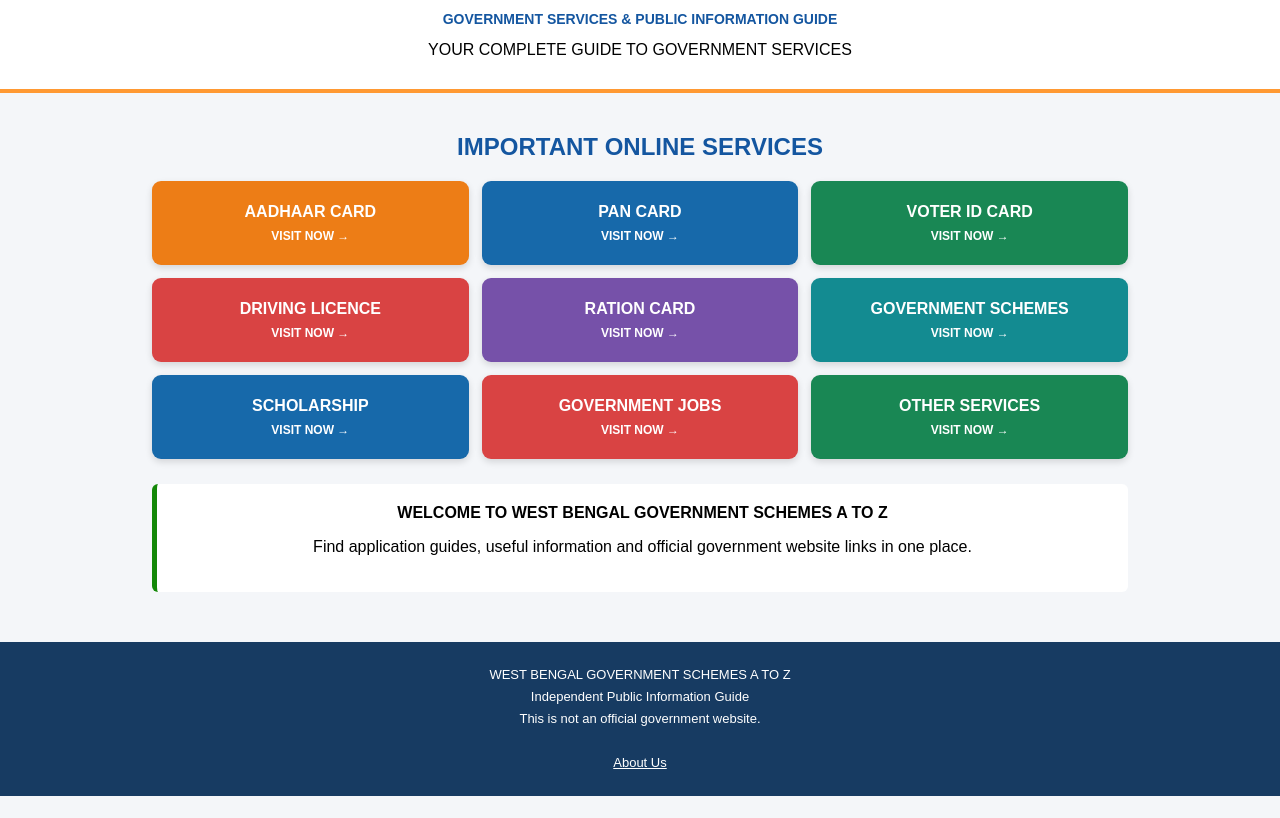
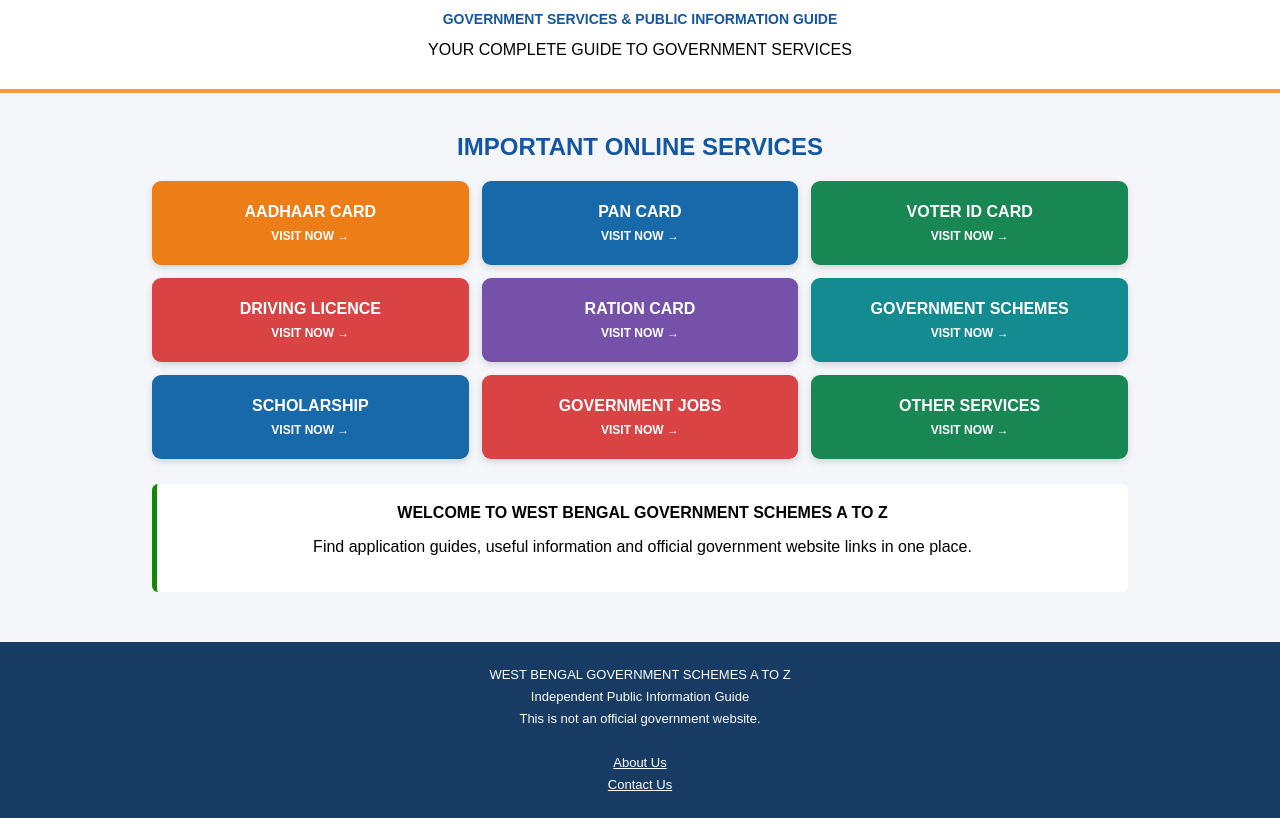
Before and after one commit to pujaray292008-jpg/wb-government-schemes, a plain HTML site: page index.html in a window 1280 px wide. Shown: the part 89-907 px from the top of the page. Before the commit the page ends 885 px from the top, so only its background shows below. Drawn offline with Linux system fonts and the light colour scheme.

Commit message:
Add About Us and Contact Us Links

```diff
--- a/index.html
+++ b/index.html
@@ -180,7 +180,8 @@ This is not an official government website.
 <br><br>
 
 <a href="about.html" style="color:white;">About Us</a>
-
+<br>
+<a href="contact.html" style="color:white;">Contact Us</a>
 
 
 </footer>
```
